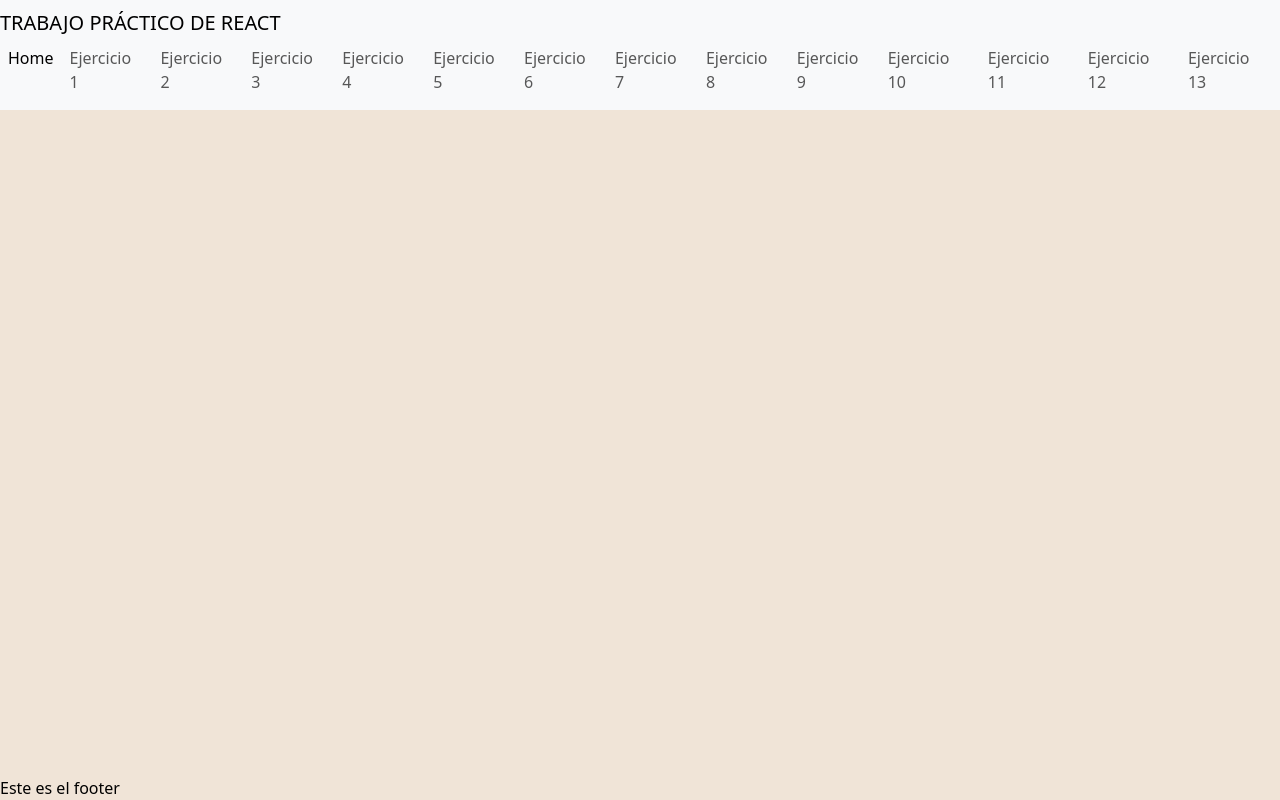
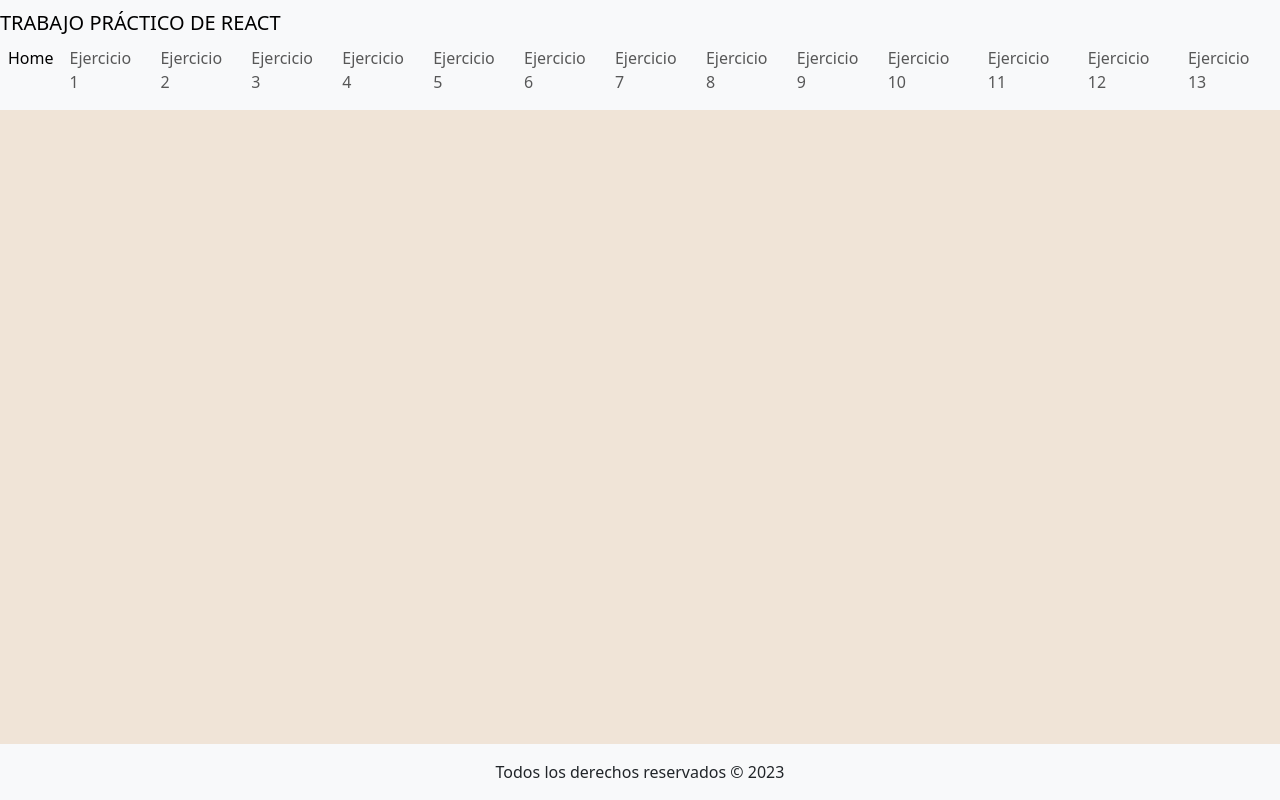
Before and after one commit to mjulietavignoli/TP-REACT, a React (Vite) app: page / in a window 1280 px wide. Built offline with nearby package versions, Linux system fonts and the light colour scheme; no server answers.

Commit message:
Agrego footer

```diff
--- /dev/null
+++ b/src/components/footer/Footer.jsx
@@ -0,0 +1,10 @@
+const Footer = () => {
+  return (
+    <div className="bg-body-tertiary">
+        <div className="container">
+            <p className="text-center text-dark m-3">Todos los derechos reservados &copy; 2023</p>
+        </div>
+    </div>
+  )
+}
+export default Footer
--- a/src/views/RootView.jsx
+++ b/src/views/RootView.jsx
@@ -1,5 +1,6 @@
 import { Outlet } from 'react-router-dom';
 import Header from '../components/header/Header';
+import Footer from '../components/footer/Footer';
 
 const RootView = () => {
   return (
@@ -8,7 +9,7 @@ const RootView = () => {
       <main className='container my-3 flex-grow-1'>
         <Outlet />
       </main>
-      <footer>Este es el footer</footer>
+      <Footer/>
     </>
   );
 };
```
